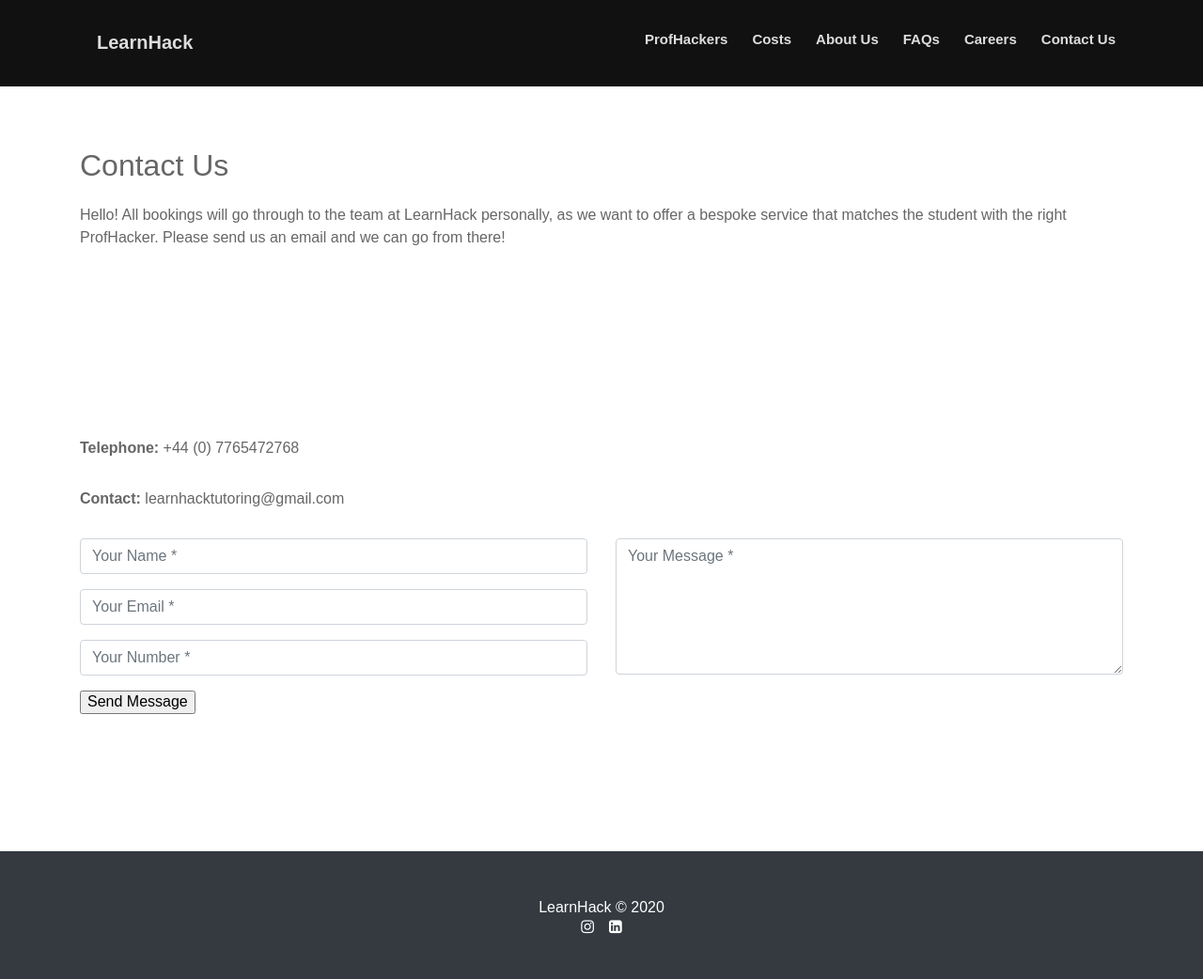
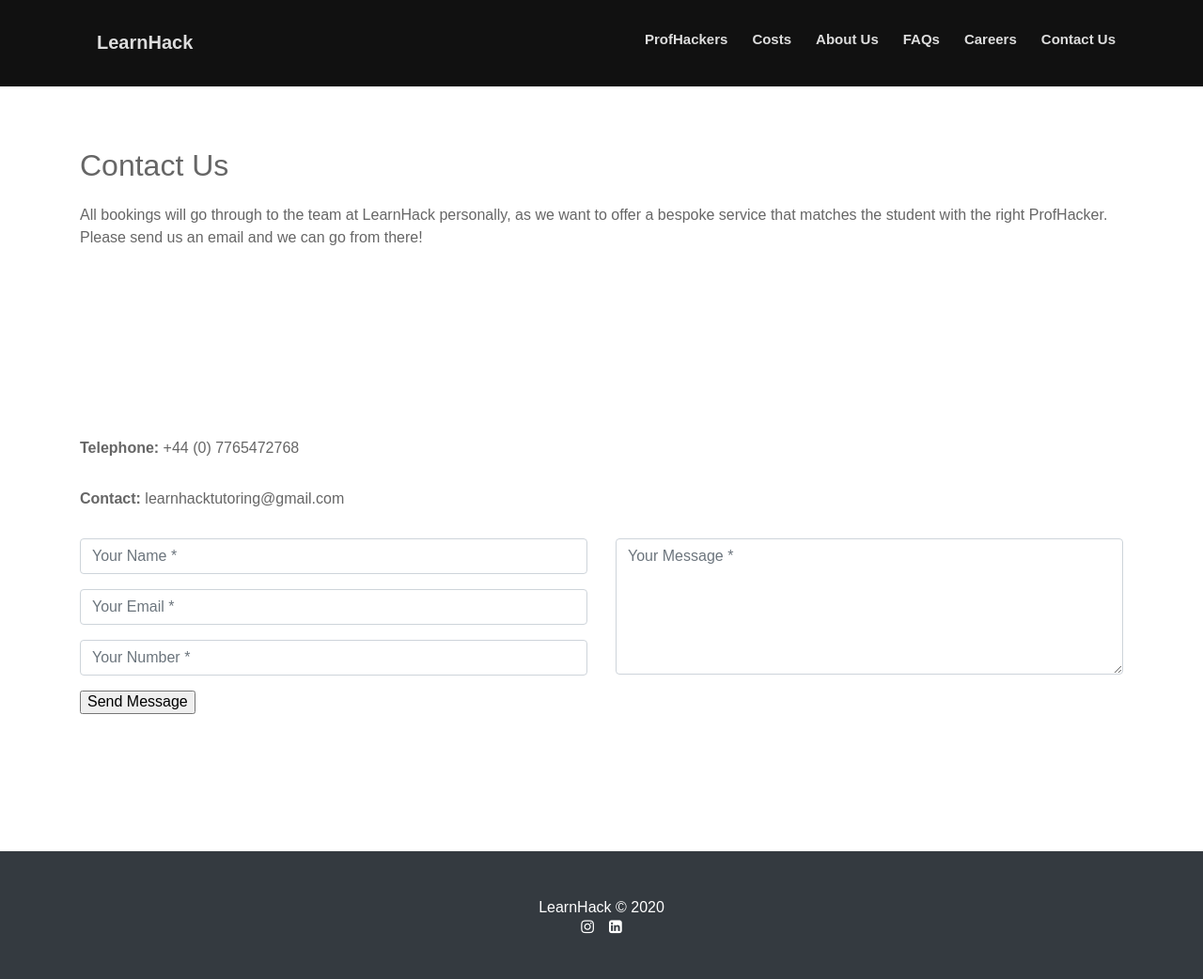
Before and after one commit to HarrisonBoyns/LearnHack, a Flask app: page /contact in a window 1280 px wide. Shown: the whole page at 94% size. Run offline with Flask 2, Linux system fonts and the light colour scheme; some libraries are stand-ins or nearby versions; grey boxes are pictures that could not be loaded.

Commit message:
Hello removed from contact page

```diff
--- a/application/templates/contact.html
+++ b/application/templates/contact.html
@@ -10,7 +10,7 @@
 
             <h1 style="padding-top: 80px;">Contact Us</h3>
 
-                <p>Hello! All bookings will go through to the team at LearnHack personally, as we want to offer a bespoke service that matches the student with the right ProfHacker. Please send us an email and we can go from there!</p>
+                <p>All bookings will go through to the team at LearnHack personally, as we want to offer a bespoke service that matches the student with the right ProfHacker. Please send us an email and we can go from there!</p>
 
             <div class="content">
                 <div class="hideMe">
```
